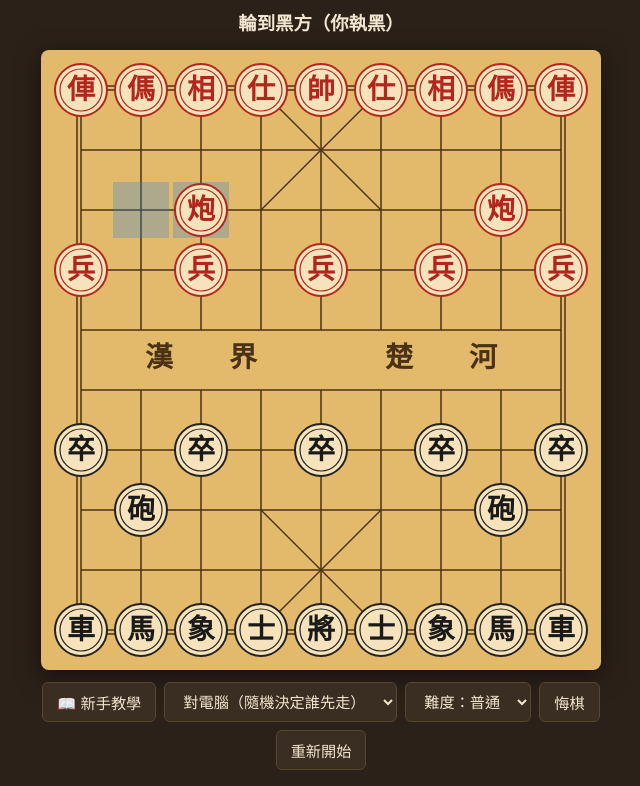
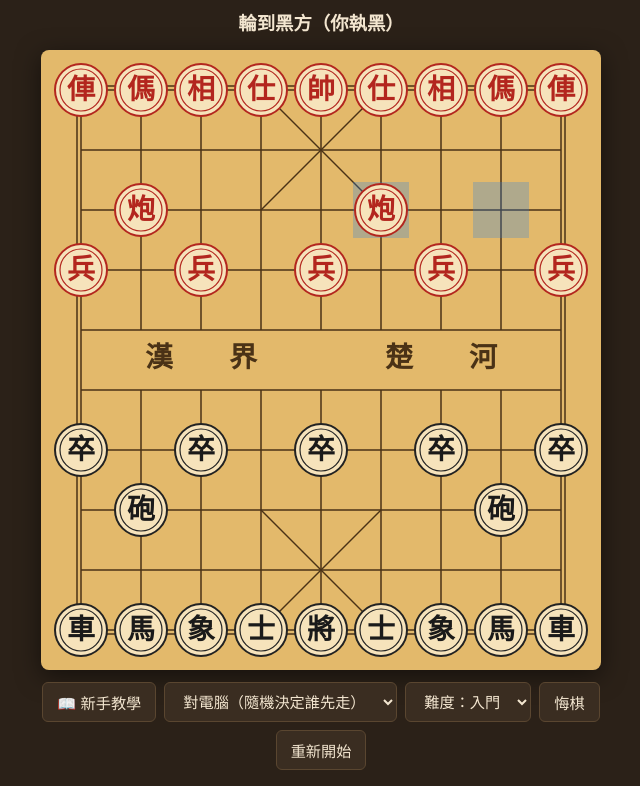
Before and after one commit to rita112025-cpu/xiangqi, a plain HTML site: page index.html in a window 1280 px wide. Both pictures are taken after a click on the button "重新開始". Shown: the part 54-840 px from the top of the page, without its empty margins (319-959 px from the left). Drawn offline with Linux system fonts and the light colour scheme.

Commit message:
Add easier AI levels (入門, 簡單) and make 入門 the default
Easy levels search shallower and add large random noise to move scores,
so the AI sometimes overlooks good moves.

Co-Authored-By: Claude Opus 5.5 <noreply@anthropic.com>

```diff
--- a/index.html
+++ b/index.html
@@ -53,9 +53,11 @@
     <option value="pvp">雙人同機</option>
   </select>
   <select id="level">
-    <option value="2">難度：簡單</option>
-    <option value="3" selected>難度：普通</option>
-    <option value="4">難度：困難</option>
+    <option value="1,350" selected>難度：入門</option>
+    <option value="1,120">難度：簡單</option>
+    <option value="2,40">難度：普通</option>
+    <option value="3,6">難度：進階</option>
+    <option value="4,6">難度：困難</option>
   </select>
   <button id="undo">悔棋</button>
   <button id="restart">重新開始</button>
@@ -236,8 +238,10 @@ function negamax(b, depth, alpha, beta, red) {
   return best === -Infinity ? -9000 : best;
 }
 
-function chooseMove(b, red, depth) {
-  const JITTER = 6;  // small randomness so the AI doesn't always play the same game
+// jitter = random noise added to each move's score: small keeps games varied,
+// large makes the AI overlook gains and play weaker (used by easy levels)
+function chooseMove(b, red, depth, jitter = 6) {
+  const JITTER = jitter;
   const moves = legalMoves(b, red);
   if (!moves.length) return null;
   moves.sort(byCapture(b));
@@ -449,10 +453,10 @@ function maybeAI() {
   const id = gameId;
   setTimeout(() => {
     if (id !== gameId) return;
-    const depth = Number(document.getElementById('level').value);
+    const [depth, jitter] = document.getElementById('level').value.split(',').map(Number);
     let m = null;
     try {
-      m = chooseMove(board, redTurn, depth);
+      m = chooseMove(board, redTurn, depth, jitter);
     } catch (err) {
       setStatus('電腦出錯了，請按「悔棋」或「重新開始」', 'check');
     } finally {
```
Also changed, not shown: README.md.
